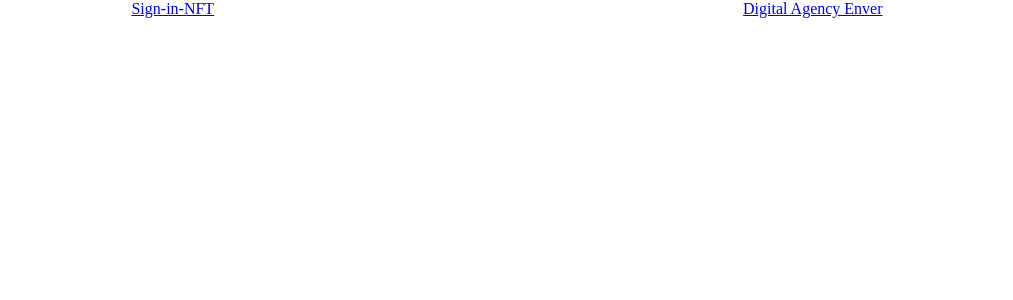
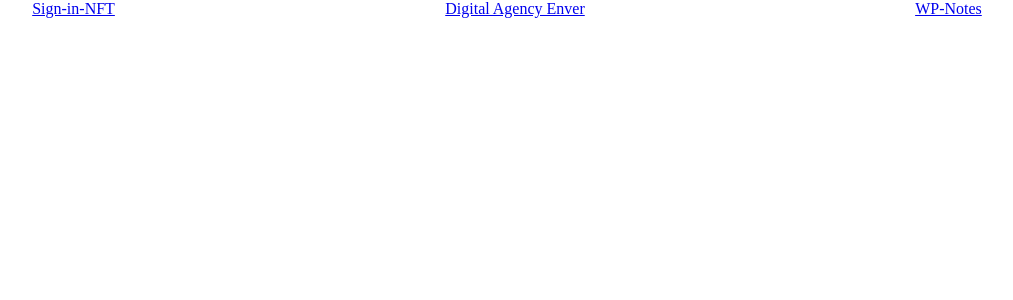
Before and after one commit to IlyaMak/next-js-layouts, a Next.js app: page / in a window 1280 px wide. Shown: the top 300 px of the page, without its empty margins (133-1146 px from the left). Built offline with nearby package versions, Linux system fonts and the light colour scheme.

Commit message:
Add new landing

```diff
--- a/src/app/page.jsx
+++ b/src/app/page.jsx
@@ -1,10 +1,11 @@
-import styles from './page.module.css'
+import styles from "./page.module.css";
 
 export default function Home() {
   return (
     <div className={styles.main}>
       <a href="sign-in-nft">Sign-in-NFT</a>
       <a href="digital-agency-enver">Digital Agency Enver</a>
+      <a href="wp-notes">WP-Notes</a>
     </div>
-  )
+  );
 }
```
Also changed, not shown: src/app/wp-notes/page.jsx (added, +11 -0 lines), src/app/wp-notes/page.module.css (added).
